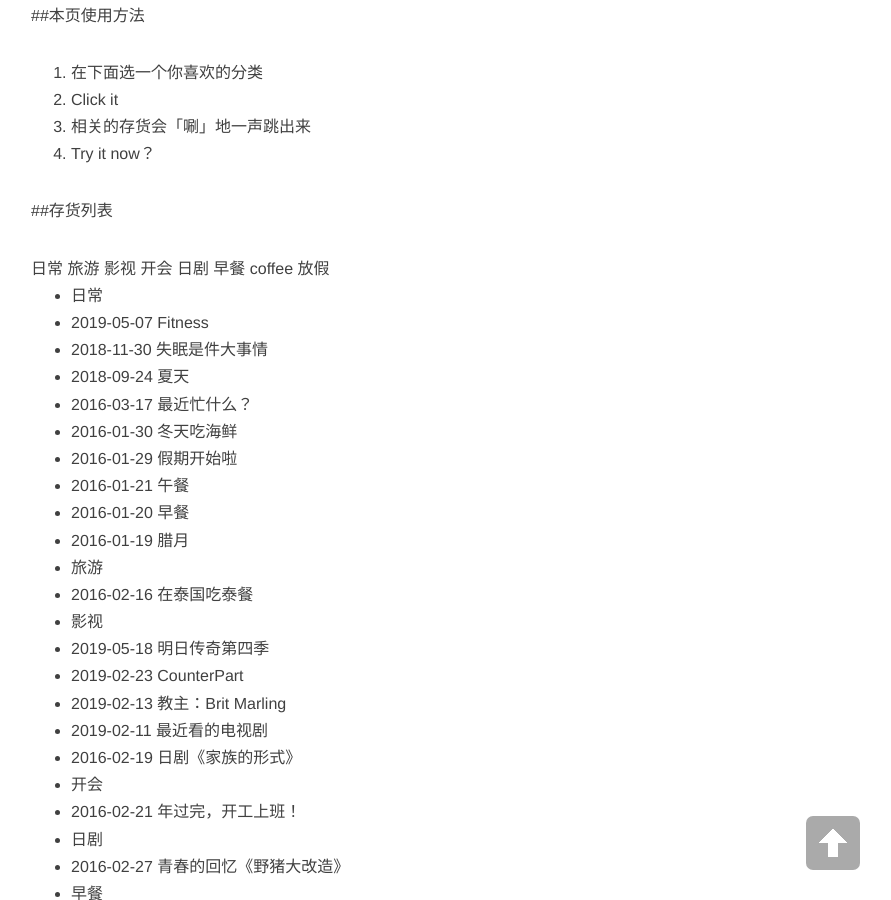
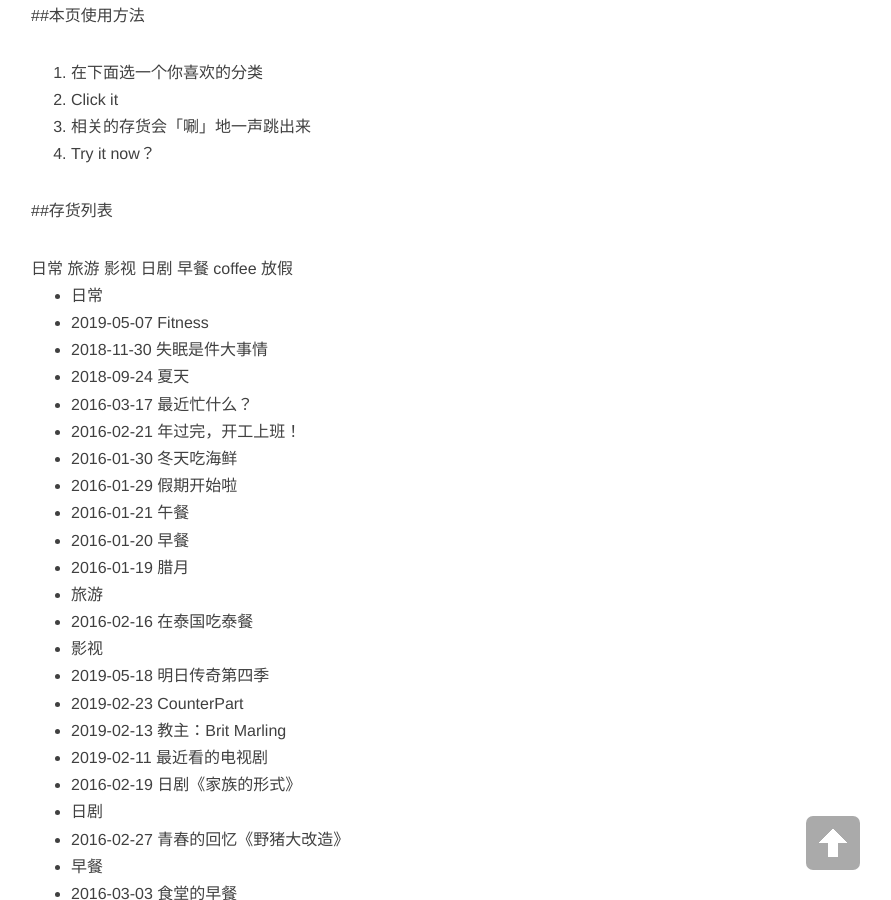
Before and after one commit to bear-kid/bear-kid.github.io, a Jekyll site: the page built from tags.md, in a window 1280 px wide and 900 px high, scrolled down 476 px. Shown: the whole window, without its empty margins (234-1125 px from the left). Built offline with Jekyll 4.4.1, drawn with Linux system fonts in a browser that asks for light colours; nearby versions of some CDN libraries; library files that are not in the unit come from our copies.

Commit message:
Update 2016-02-21-working.md

```diff
--- a/_posts/2016-02-21-working.md
+++ b/_posts/2016-02-21-working.md
@@ -3,7 +3,7 @@ layout: post
 title: 年过完，开工上班！
 date: 2016-02-21
 categories: blog
-tag: [开会]
+tag: [日常]
 description: 开年第一个会议，从咖啡开始...
 
 ---
```
